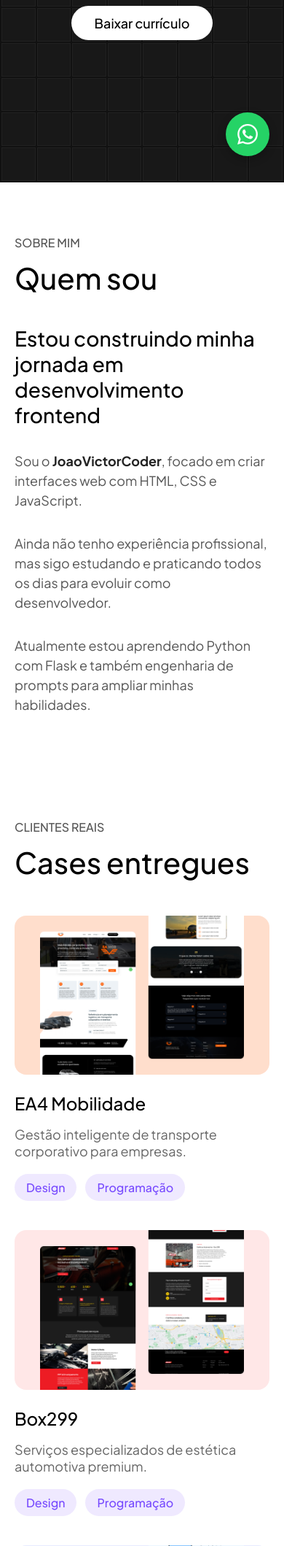
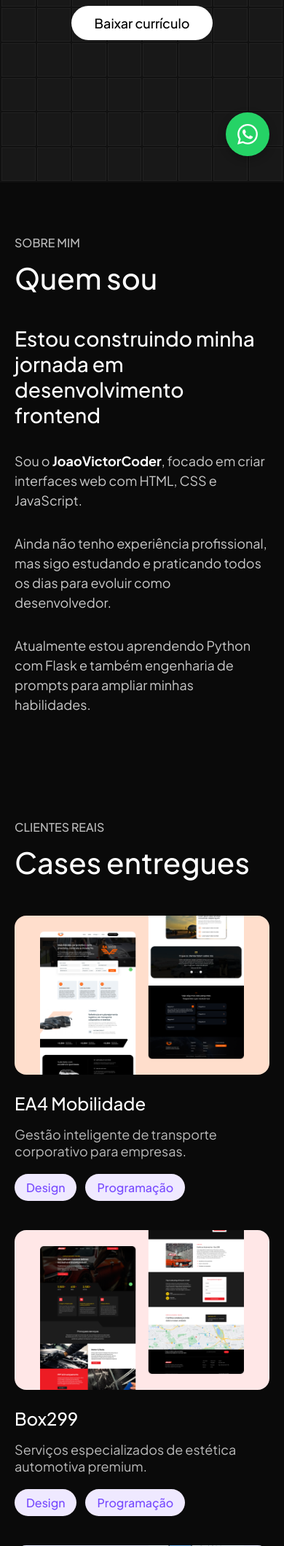
Before and after one commit to JoaoVictorCoder/Portfolio, a Flask app: page / in a window 390 px wide. Shown: the part 610-2729 px from the top of the page at 73% size. Run offline with Flask 3, Linux system fonts and the light colour scheme.

Commit message:
Refactor CSS styles for consistency and update JavaScript grid logic for improved responsiveness

```diff
--- a/static/css/components/about.css
+++ b/static/css/components/about.css
@@ -1,5 +1,6 @@
 .c-about#s-about {
   padding: var(--space-120) var(--space-0);
+  background-color: #0a0a0a;
 }
 
 .c-about#s-about .grid-layout {
@@ -10,7 +11,7 @@
 .c-about#s-about .grid-layout h2 {
   font-size: var(--font-size-16);
   font-weight: var(--font-weight-500);
-  color: var(--color-body);
+  color: var(--color-dark-text-muted);
   text-transform: uppercase;
 }
 
@@ -18,28 +19,30 @@
   margin-top: var(--space-12);
   font-size: var(--font-size-40);
   font-weight: var(--font-weight-500);
+  color: var(--color-dark-text-primary);
 }
 
-.c-about#s-about .grid-layout > div:nth-child(2) {
+.c-about#s-about .grid-layout>div:nth-child(2) {
   width: 70%;
   display: flex;
   gap: var(--space-24);
   flex-direction: column;
 }
 
-.c-about#s-about .grid-layout > div:nth-child(2) h4 {
+.c-about#s-about .grid-layout>div:nth-child(2) h4 {
   font-size: var(--font-size-32);
   font-weight: var(--font-weight-500);
+  color: var(--color-dark-text-primary);
 }
 
-.c-about#s-about .grid-layout > div:nth-child(2) p {
+.c-about#s-about .grid-layout>div:nth-child(2) p {
   font-size: var(--font-size-18);
-  color: var(--color-body);
+  color: var(--color-dark-text-secondary);
   line-height: var(--line-height-150);
 }
 
-.c-about#s-about .grid-layout > div:nth-child(2) p b {
-  color: var(--color-heading);
+.c-about#s-about .grid-layout>div:nth-child(2) p b {
+  color: var(--color-dark-text-primary);
 }
 
 @media screen and (max-width:1200px) {
@@ -47,7 +50,7 @@
     padding: var(--space-72) var(--space-20);
   }
 
-  .c-about#s-about .grid-layout > div:nth-child(2) {
+  .c-about#s-about .grid-layout>div:nth-child(2) {
     flex-wrap: wrap;
     gap: var(--space-32);
   }
@@ -59,11 +62,11 @@
     gap: var(--space-40);
   }
 
-  .c-about#s-about .grid-layout > div:nth-child(2) {
+  .c-about#s-about .grid-layout>div:nth-child(2) {
     width: 100%;
   }
 
-  .c-about#s-about .grid-layout > div:nth-child(2) h4 {
+  .c-about#s-about .grid-layout>div:nth-child(2) h4 {
     font-size: 2.8rem;
   }
 }
--- a/static/css/components/faq.css
+++ b/static/css/components/faq.css
@@ -1,11 +1,12 @@
 .c-faq#s-faq {
   padding: var(--space-120) var(--space-0);
+  background-color: #0a0a0a;
 }
 
 .c-faq#s-faq h2 {
   font-size: var(--font-size-40);
   font-weight: var(--font-weight-500);
-  color: var(--color-heading);
+  color: var(--color-dark-text-primary);
   margin-bottom: var(--space-32);
 }
 
@@ -17,7 +18,7 @@
 }
 
 .c-faq#s-faq .faq-item {
-  color: var(--color-white);
+  color: var(--color-dark-text-primary);
   padding: var(--space-32) var(--space-0);
   transition: all var(--transition-fast);
   border-bottom: 1px solid var(--color-faq-border);
@@ -36,12 +37,12 @@
   align-items: center;
   font-weight: var(--font-weight-500);
   font-size: var(--font-size-20);
-  color: var(--color-white);
+  color: var(--color-dark-text-primary);
 }
 
 .c-faq#s-faq .faq-question h3 {
   font-size: var(--font-size-20);
-  color: var(--color-heading);
+  color: var(--color-dark-text-primary);
   font-weight: var(--font-weight-600);
 }
 
@@ -58,7 +59,7 @@
 .c-faq#s-faq .faq-answer {
   margin-top: var(--space-16);
   font-size: var(--font-size-18);
-  color: var(--color-body);
+  color: var(--color-dark-text-secondary);
   display: none;
 }
 
--- a/static/css/components/home.css
+++ b/static/css/components/home.css
@@ -1,3 +1,8 @@
+html {
+  background-color: #0a0a0a;
+  #0a0a0a
+}
+
 .c-home#s-home {
   padding: var(--space-0) var(--space-32);
   background: #0a0a0a;
--- a/static/css/components/projects.css
+++ b/static/css/components/projects.css
@@ -1,11 +1,12 @@
 .c-projects#s-projects {
   padding: var(--space-120) var(--space-0);
+  background-color: #0a0a0a;
 }
 
 .c-projects#s-projects .grid-layout h2 {
   font-size: var(--font-size-16);
   font-weight: var(--font-weight-500);
-  color: var(--color-body);
+  color: var(--color-dark-text-muted);
   text-transform: uppercase;
 }
 
@@ -13,6 +14,7 @@
   margin-top: var(--space-12);
   font-size: var(--font-size-40);
   font-weight: var(--font-weight-500);
+  color: var(--color-dark-text-primary);
 }
 
 .c-projects#s-projects .projects {
@@ -41,11 +43,12 @@
 .c-projects#s-projects .project h3 {
   font-size: var(--font-size-24);
   margin: var(--space-24) var(--space-0) var(--space-16);
+  color: var(--color-dark-text-primary);
 }
 
 .c-projects#s-projects .project p {
   font-size: var(--font-size-18);
-  color: var(--color-text-soft);
+  color: var(--color-dark-text-muted);
   margin-bottom: var(--space-20);
 }
 
--- a/static/css/tokens.css
+++ b/static/css/tokens.css
@@ -97,6 +97,9 @@
   --color-mobile-nav-bg: #0c0b16;
   --color-whatsapp: #25d366;
   --color-whatsapp-hover: #1ebe5d;
+  --color-dark-text-primary: #ffffff;
+  --color-dark-text-secondary: rgba(255, 255, 255, 0.78);
+  --color-dark-text-muted: rgba(255, 255, 255, 0.72);
 
   --gradient-brand: linear-gradient(270deg, #986dff 0%, #986dff 100%);
 
--- a/static/js/home-grid.js
+++ b/static/js/home-grid.js
@@ -62,8 +62,8 @@ export function initHomeGrid() {
       return;
     }
 
-    const col = Math.floor(x / cellSize);
-    const row = Math.floor(y / cellSize);
+    const col = Math.min(cols - 1, Math.floor((x / rect.width) * cols));
+    const row = Math.min(rows - 1, Math.floor((y / rect.height) * rows));
 
     if (col < 0 || col >= cols || row < 0 || row >= rows) {
       return;
@@ -71,32 +71,34 @@ export function initHomeGrid() {
 
     clearEffects();
 
-    const index = row * cols + col;
-    const neighbors = [
-      index,
-      index - 1,
-      index + 1,
-      index - cols,
-      index + cols,
-      index - cols - 1,
-      index - cols + 1,
-      index + cols - 1,
-      index + cols + 1,
-    ];
+    for (let rowOffset = -1; rowOffset <= 1; rowOffset += 1) {
+      for (let colOffset = -1; colOffset <= 1; colOffset += 1) {
+        const neighborRow = row + rowOffset;
+        const neighborCol = col + colOffset;
 
-    neighbors.forEach((neighborIndex, idx) => {
+        if (
+          neighborRow < 0 ||
+          neighborRow >= rows ||
+          neighborCol < 0 ||
+          neighborCol >= cols
+        ) {
+          continue;
+        }
+
+        const neighborIndex = neighborRow * cols + neighborCol;
         const cell = cells[neighborIndex];
 
         if (!cell) {
-        return;
+          continue;
         }
 
-      if (idx === 0) {
+        if (rowOffset === 0 && colOffset === 0) {
           cell.classList.add('active');
         } else {
           cell.classList.add('near');
         }
-    });
+      }
+    }
   }
 
   function onMouseMove(event) {
@@ -162,7 +164,7 @@ export function initHomeGrid() {
     runChainFromIndex(index);
   }
 
-  section.addEventListener('mousemove', onMouseMove);
+  window.addEventListener('mousemove', onMouseMove);
   section.addEventListener('mouseleave', clearEffects);
   grid.addEventListener('click', onGridClick);
   window.addEventListener('resize', buildGrid);
```
Lines whose indentation alone changed are shown as unchanged.
